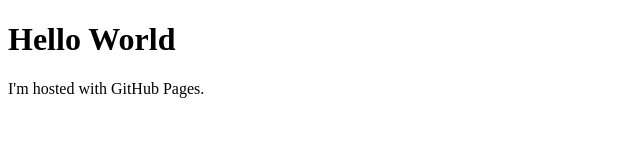
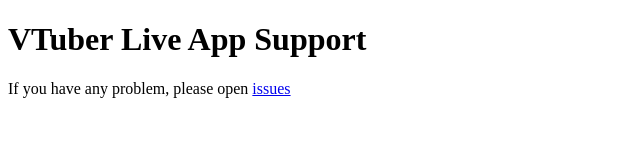
Before and after one commit to VTubeTool/VTubeTool.github.io, a plain HTML site: page index.html in a window 1280 px wide. Shown: the whole page, without its empty margins (0-640 px from the left). Drawn offline with Linux system fonts and the light colour scheme.

Commit message:
Update readme support

```diff
--- a/index.html
+++ b/index.html
@@ -1,7 +1,9 @@
 <!DOCTYPE html>
 <html>
+
 <body>
-<h1>Hello World</h1>
-<p>I'm hosted with GitHub Pages.</p>
+    <h1>VTuber Live App Support</h1>
+    <p>If you have any problem, please open <a href="https://github.com/VTubeTool/VTubeTool.github.io/issues">issues</a></p>
 </body>
+
 </html>
```
Also changed, not shown: 1 other file.
